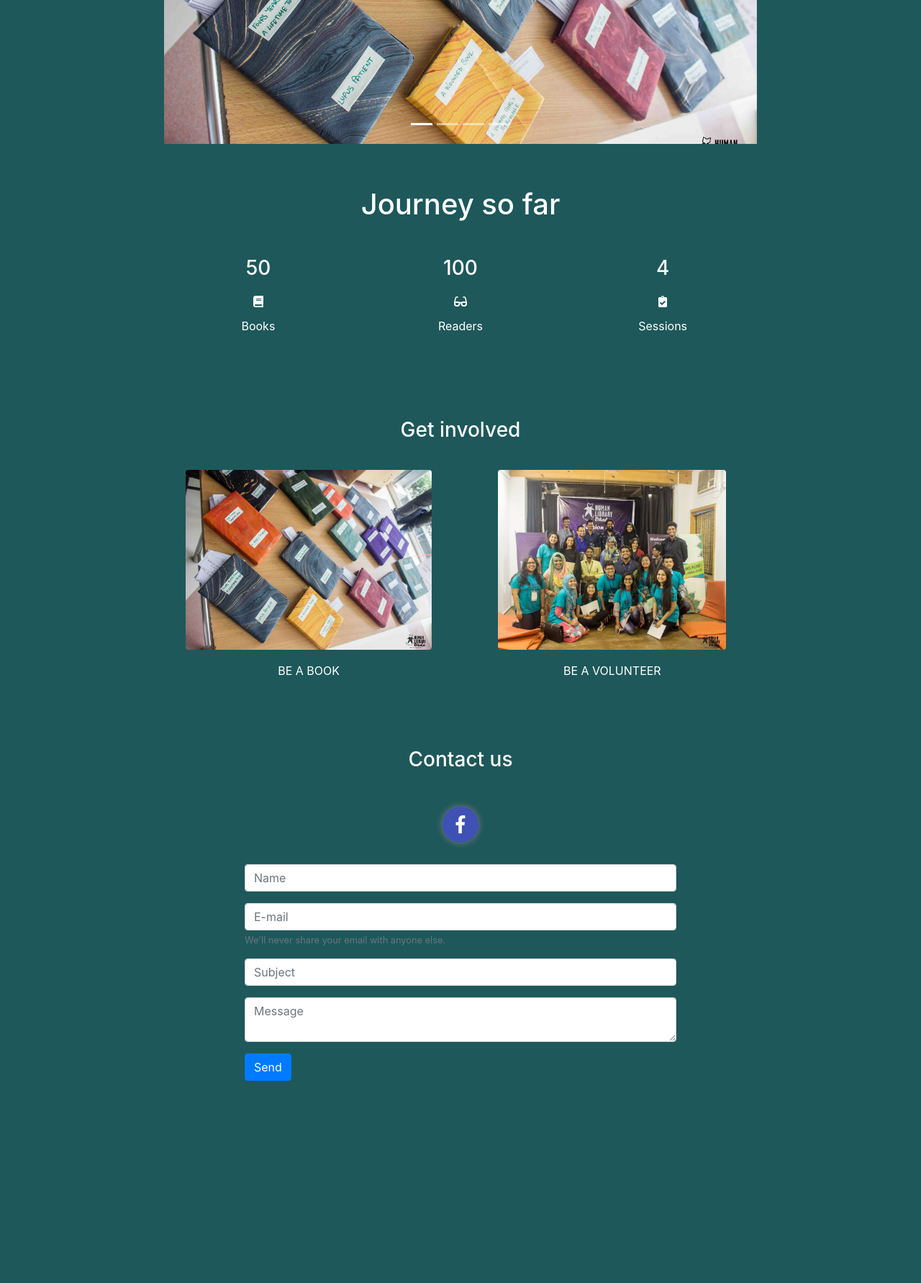
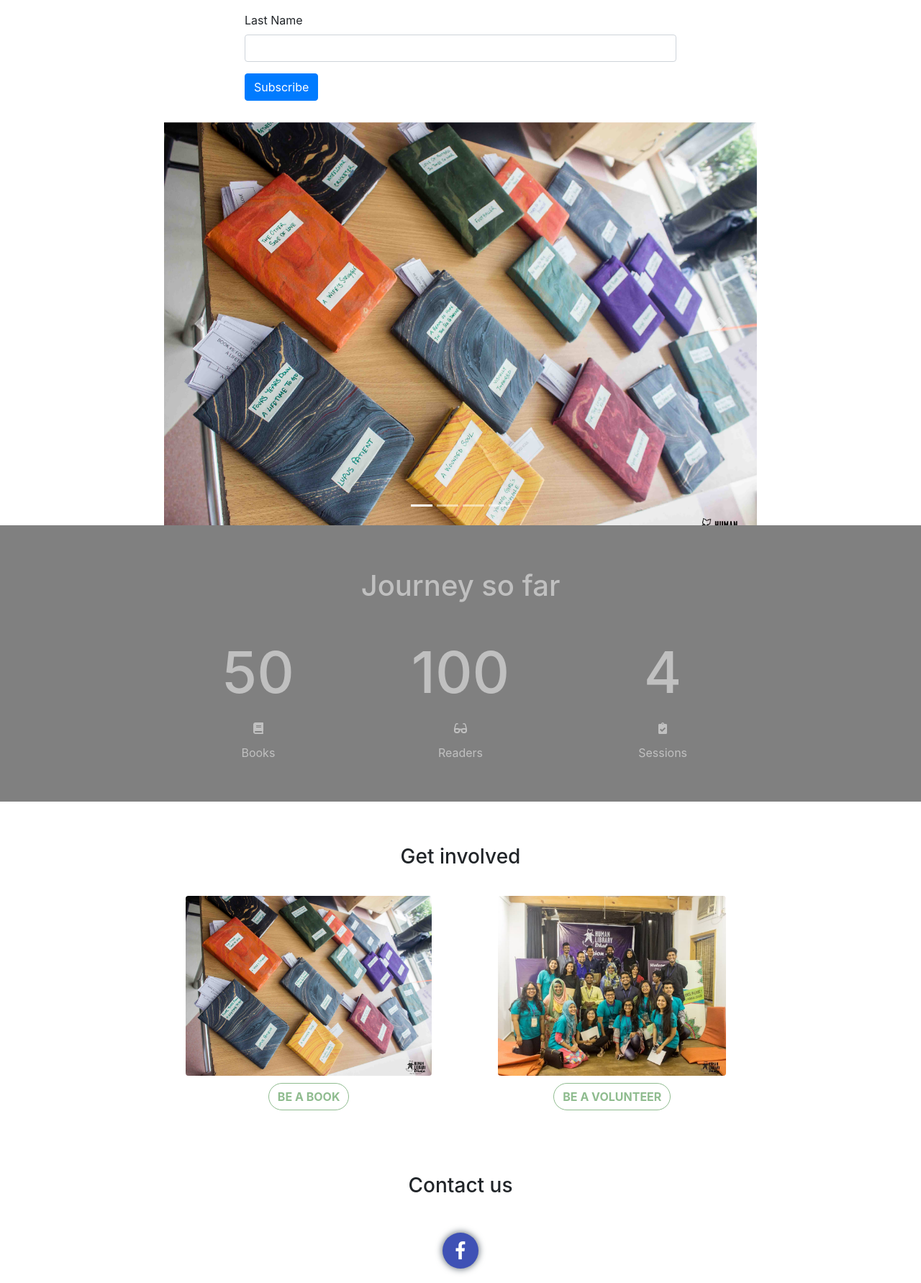
Before and after one commit to Sayeed169/human_library, a PHP site: page / in a window 1280 px wide. Shown: the part 2870-4653 px from the top of the page at 72% size. Before the commit the page ends 4372 px from the top, so only its background shows below. Run offline with PHP 8.4, Linux system fonts and the light colour scheme; some libraries are stand-ins or nearby versions.

Commit message:
Update style.css

```diff
--- a/css/style.css
+++ b/css/style.css
@@ -1,6 +1,6 @@
 body{
-	color: white;
-	background-color: #1E585A;
+	/*color: white;*/
+	/*background-color: #1E585A;*/
 }
 
 h1,h2,h3,h4,h5,h6{
@@ -62,3 +62,46 @@
 	padding: 30px 20px 30px 20px;
 	/*background-color: lightgreen;*/
 }
+
+.btn-member{
+	font-weight: bold;
+	background-color: white;
+	border: 1px solid darkseagreen;
+	color: darkseagreen;
+	border-radius: 50px;
+	transition: all 0.5s;
+}
+
+.btn-member:hover{
+	background-color: darkseagreen;
+	color: white;
+}
+
+.count{
+	background-color: gray;
+	color: silver;
+}
+
+.count-header{
+	font-size: 10vh;
+}
+
+.count-caption{
+
+}
+#myVideo{
+	/*position: fixed;*/
+	right: 0;
+	bottom: 0;
+	width: 100%;
+	/*height: 90vh;*/
+}
+
+.content{
+	/*position: fixed;*/
+	bottom: 0;
+	background: gray;
+	color: #f1f1f1;
+	width: 100%;
+	padding: 20px;
+}
```
